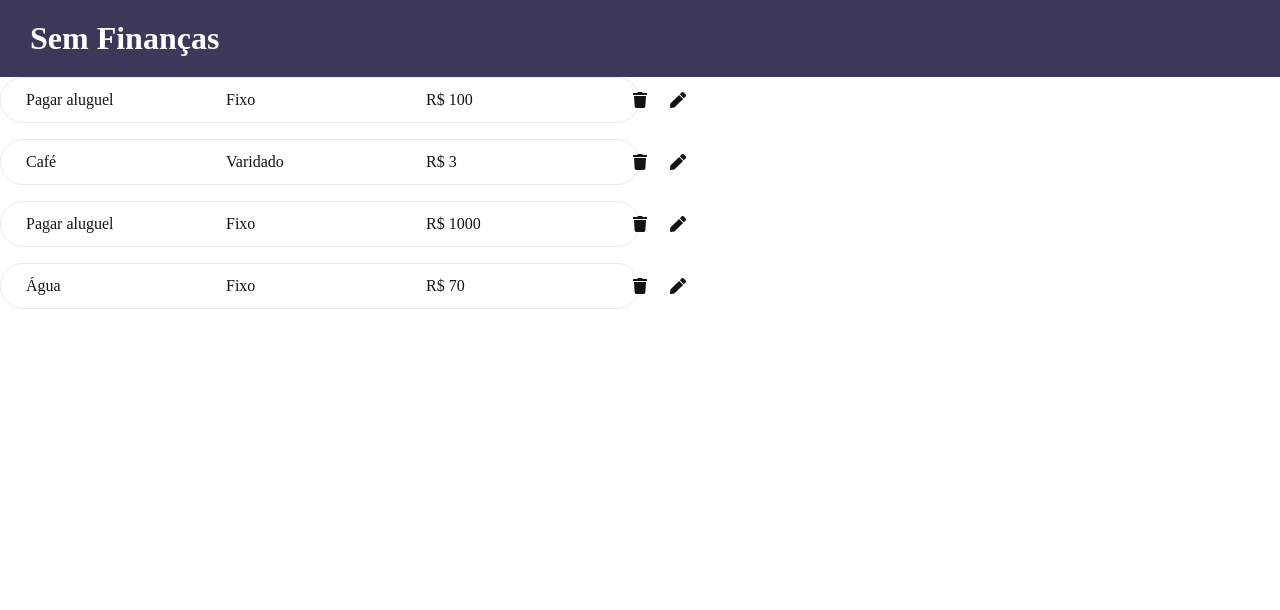
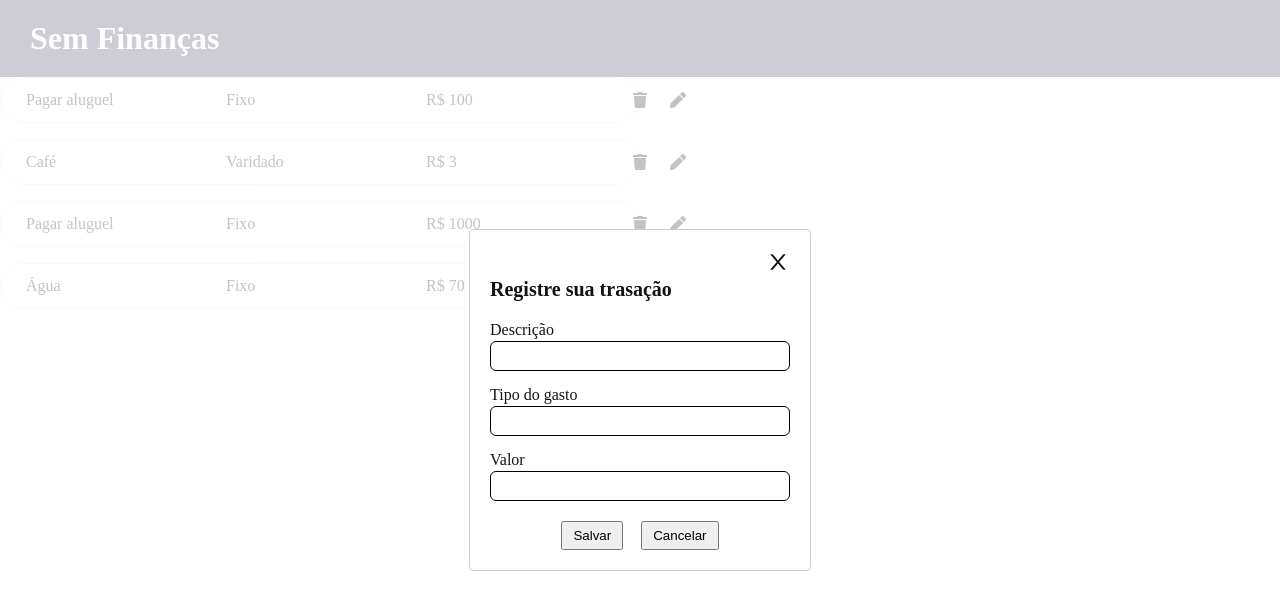
Before and after one commit to rafaeloliveirasilva05/sem-finaca, a React (Create React App) app: page / in a window 1280 px wide. Shown: the top 610 px of the page. Built offline with nearby package versions, Linux system fonts and the light colour scheme.

Commit message:
Insert modal

```diff
--- a/package.json
+++ b/package.json
@@ -9,6 +9,7 @@
     "react": "^17.0.2",
     "react-dom": "^17.0.2",
     "react-icons": "^4.2.0",
+    "react-modal": "^3.13.1",
     "react-scripts": "4.0.3",
     "web-vitals": "^1.0.1"
   },
--- a/src/App.jsx
+++ b/src/App.jsx
@@ -1,6 +1,8 @@
 import { CardsValues } from './components/CardsValues';
 import { FinanceList } from './components/FinanceList';
 import { Header } from './components/Header/index';
+
+import { ModalAddTransaction } from './components/ ModalAddTransaction';
 
 const listFinanceData = [
   {
@@ -38,6 +40,8 @@ export default function App() {
         handleDeletarItem={idItem => console.log('handleDeletarItem', idItem)}
         handleEditItem={idItem => console.log('handleEditItem', idItem)}
       />
+
+      <ModalAddTransaction />
     </div>
   );
 }
--- /dev/null
+++ b/src/components/ ModalAddTransaction/index.jsx
@@ -0,0 +1,77 @@
+import React, { useState } from 'react';
+import { AiOutlineClose } from 'react-icons/ai';
+
+import './styles.css';
+
+import Modal from 'react-modal';
+
+const customStyles = {
+  content: {
+    top: '50%',
+    left: '50%',
+    right: 'auto',
+    bottom: 'auto',
+    marginRight: '-50%',
+    transform: 'translate(-50%, -50%)',
+  },
+};
+
+export function ModalAddTransaction() {
+  const [modalIsOpen, setIsOpen] = useState(true);
+
+  function openModal() {
+    setIsOpen(true);
+  }
+
+  function afterOpenModal() {}
+
+  function closeModal() {
+    setIsOpen(false);
+  }
+
+  function testeModal() {
+    return (
+      <div className="container-modal-add-transaction">
+        <div className="container-close-button">
+          <div onClick={closeModal}>
+            <AiOutlineClose size={24} />
+          </div>
+        </div>
+
+        <h1>Registre sua trasação</h1>
+
+        <div className="container-input-data">
+          <label htmlFor="">Descrição</label>
+          <input></input>
+        </div>
+
+        <div className="container-input-data">
+          <label htmlFor="">Tipo do gasto</label>
+          <input></input>
+        </div>
+
+        <div className="container-input-data">
+          <label htmlFor="">Valor</label>
+          <input></input>
+        </div>
+
+        <div className="container-action-button-transaction">
+          <button>Salvar</button>
+          <button>Cancelar</button>
+        </div>
+      </div>
+    );
+  }
+
+  return (
+    <Modal
+      isOpen={modalIsOpen}
+      onAfterOpen={afterOpenModal}
+      onRequestClose={closeModal}
+      style={customStyles}
+      contentLabel="Example Modal"
+    >
+      {testeModal()}
+    </Modal>
+  );
+}
--- /dev/null
+++ b/src/components/ ModalAddTransaction/styles.css
@@ -0,0 +1,45 @@
+.container-modal-add-transaction h1 {
+  font-size: 20px;
+  margin-bottom: 20px;
+}
+
+.container-close-button {
+  display: flex;
+  justify-content: flex-end;
+}
+
+.container-input-data {
+  display: flex;
+  flex-direction: column;
+  margin-bottom: 15px;
+}
+
+.container-input-data label {
+  font-size: 16px;
+  margin-bottom: 2px;
+}
+
+.container-input-data input {
+  border: 0;
+  width: 300px;
+  height: 30px;
+  border-radius: 6px;
+  border: solid 1px;
+  outline: 0;
+  padding-left: 10px;
+}
+
+.container-action-button-transaction {
+  margin-top: 20px;
+  display: flex;
+  justify-content: center;
+}
+
+.container-action-button-transaction button {
+  padding: 5px 10px;
+  margin-right: 18px;
+}
+
+.container-action-button-transaction button:last-child {
+  margin-right: 0;
+}
```
Also changed, not shown: 2 other files (tests, documents, lock files or other folders).
